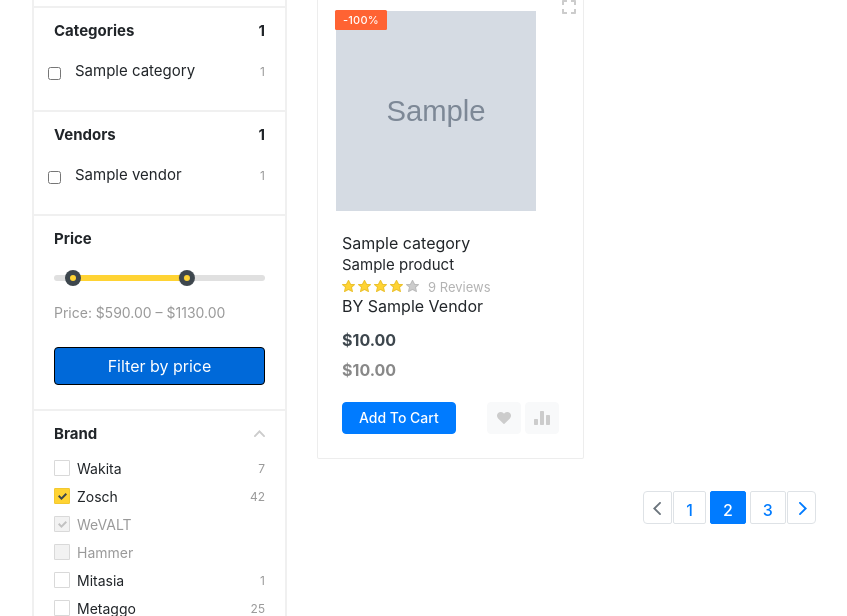
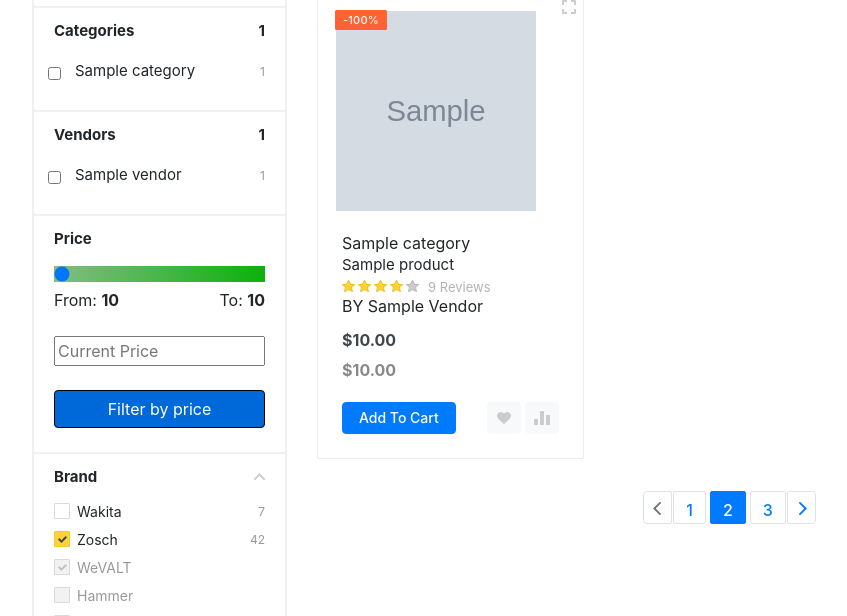
Before and after one commit to faris-kp/ecom, a Django app: page /products/ in a window 1280 px wide. Shown: the part 426-1042 px from the top of the page, without its empty margins (53-900 px from the left). Run offline with Django 3.2, Linux system fonts and the light colour scheme; tables that the repository leaves empty hold one stand-in row (values such as "Sample post"); grey boxes marked "Sample" are stand-in pictures; some libraries are stand-ins or nearby versions.

Commit message:
price slider-added

```diff
--- a/core/context_processors.py
+++ b/core/context_processors.py
@@ -1,5 +1,5 @@
 from core.models import Product,Category,Vendor,ProductImages,CartOrderItems,CartOrder,ProductReview,Wishlist,Address
-from django.db.models import Count
+from django.db.models import Count,Min,Max
 def custom_data(request):
     # Define a function that adds custom data to the context
     categories_with_product_count = Category.objects.annotate(product_count=Count('category'))
@@ -11,8 +11,11 @@ def custom_data(request):
     vendor_with_product_count = Vendor.objects.annotate(product_count=Count('vendor'))
     vendors = vendor_with_product_count.filter(product_count__gt=0)
 
+    min_max_price =   Product.objects.aggregate(Min("price"), Max("price"))
+    print()
 
     return {
         'categories':categories,
-        'vendors':vendors
+        'vendors':vendors,
+        "min_max_price":min_max_price
     }
--- a/static/css/price.css
+++ b/static/css/price.css
@@ -12,3 +12,23 @@
   .slider-range::-webkit-slider-runnable-track {
     background: linear-gradient(to right, rgb(131, 188, 131) 0%, rgb(12, 177, 12) 100%);
   }
+
+
+  .caption-container {
+    display: flex;
+    justify-content: space-between;
+  }
+
+
+  #slide1, #slide2 {
+    flex: 1;
+  }
+  #slide1 {
+
+    text-align: left;
+  }
+
+  #slide2 {
+
+    text-align: right;
+  }
--- a/templates/core/product-list.html
+++ b/templates/core/product-list.html
@@ -1,5 +1,8 @@
 {% extends 'partials/base.html' %}
 {% load static %}
+{% block custom_css %}
+<link rel="stylesheet" href="{% static 'css/price.css' %}">
+{% endblock custom_css %}
 {% block content %}
 
 <div class="site__body">
@@ -95,13 +98,16 @@
                                         </button>
                                         <div class="filter__body" data-collapse-content>
                                             <div class="filter__container">
-                                                <div class="filter-price" data-min="500" data-max="1500"
-                                                    data-from="590" data-to="1130">
-                                                    <div class="filter-price__slider"></div>
-                                                    <div class="filter-price__title">Price: $<span
-                                                            class="filter-price__min-value"></span> – $<span
-                                                            class="filter-price__max-value"></span></div>
-                                                </div>
+                                                <input type="range" id="range" class="slider-range" name="range" min="{{ min_max_price.price__min }}" max="{{ min_max_price.price__max }}" oninput="max_price.value=this.value">
+                                                <div class="caption-container">
+                                                    <div class="caption" id="slide1">From: <strong id="slider-range-value1" class="text-brand">{{ min_max_price.price__min }}</strong></div>
+                                                    <div class="caption" id="slide2">To: <strong id="slider-range-value2" class="text-brand">{{ min_max_price.price__max }}</strong></div>
+                                                    </div>
+
+                                                <br>
+                                                <input type="number" name="" id="max_price" min="{{ min_max_price.price__min }}" max="{{ min_max_price.price__max }}" placeholder="Current Price" onkeyup="range.value=this.value" style="width: -webkit-fill-available;">
+
+                                                <br>
                                                 <br>
                                                 <button class="btn mt-20 w-100" style="color: white;
                                                 border-color: black;
@@ -698,7 +704,7 @@
                                         <div class="product-card__badges-list">
                                             <div class="product-card__badge product-card__badge--new">-{{ p.get_persentage|floatformat:0 }}%</div>
                                         </div>
-                                        <div class="product-card__image"><a href="{% url "product-detail" p.pid %}"><img
+                                        <div class="product-card__image"><a href="{% url 'product-detail' p.pid %}"><img
                                                     src="{{ p.image.url }}" alt=""></a></div>
                                         <div class="product-card__info">
                                             <div class="category-name" >{{ p.Category.title }}</div>
```
